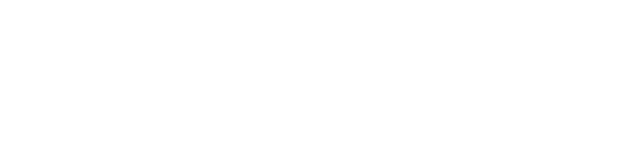
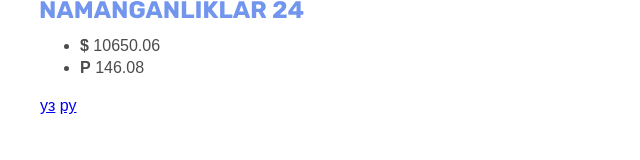
Before and after one commit to ramziddinmirzajonovdev/N24, a plain HTML site: page index.html in a window 1280 px wide. Shown: the whole page, without its empty margins (0-640 px from the left). Drawn offline with Linux system fonts and the light colour scheme.

Commit message:
Qushaman containerdi va other umumiy stlyle

```diff
--- a/index.html
+++ b/index.html
@@ -6,6 +6,28 @@
     <link rel="stylesheet" href="stlyle/style.css">
 </head>
 <body>
-
+    <header class="site-header">
+        <div class="site-header-top">
+            <div class="site-header-top-container container">
+                <a class="logo" href="index.html">
+                    <img class="logo-img" src="img/logo.svg" alt="" width="264" height="28">
+                </a>
+                <ul class="currency-rates">
+                    <li class="currency-rates-item">
+                        <b class="currency-rates-type">$</b>
+                        <span class="currency-rates-value">10650.06</span>
+                    </li>
+                    <li class="currency-rates-item">
+                        <b class="currency-rates-type">P</b>
+                        <span class="currency-rates-value">146.08</span>
+                    </li>
+                </ul>
+                <div class="lang-toggle">
+                    <a class="lang-toggle-link lang-toggle-link-active" href="index.html">уз</a>
+                    <a class="lang-toggle-link" href="index.html/ru">ру</a>
+                </div>
+            </div>
+        </div>
+    </header>
 </body>
 </html>
```
Also changed, not shown: img/logo.svg (added).
